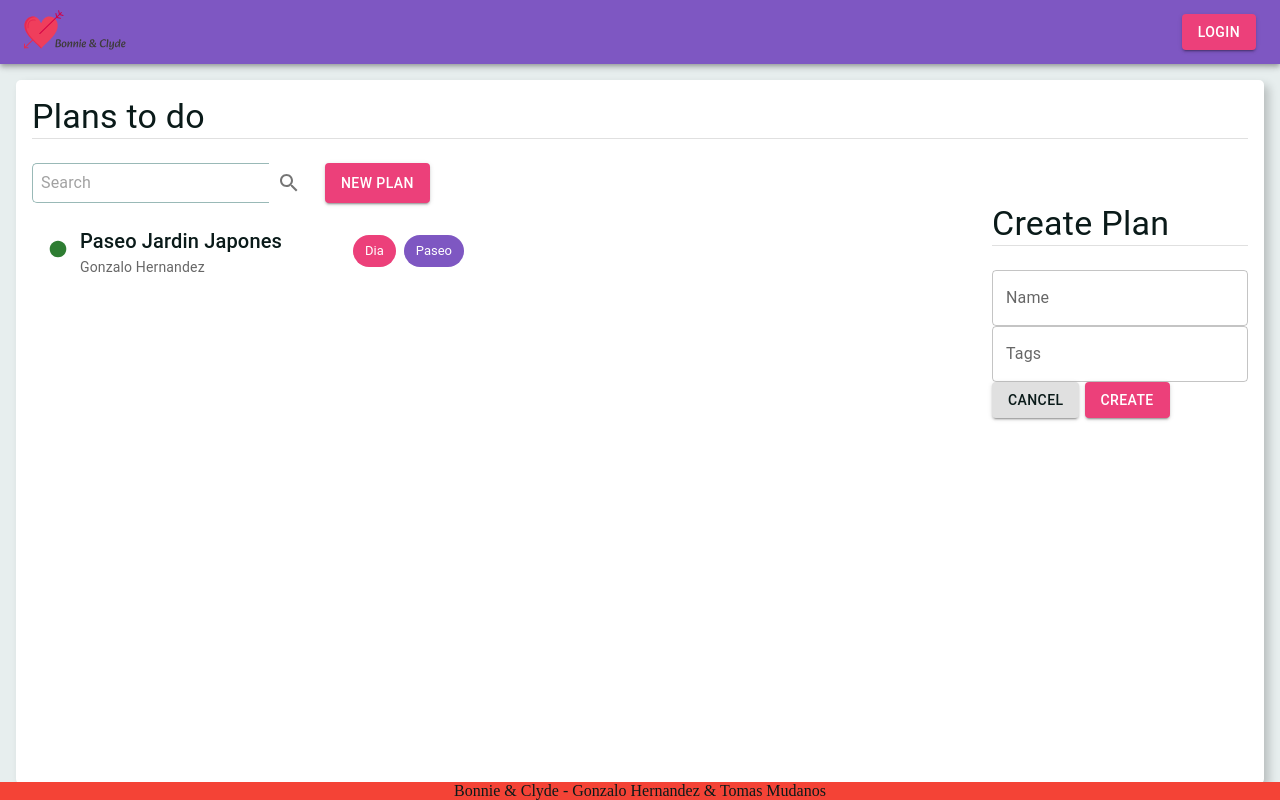
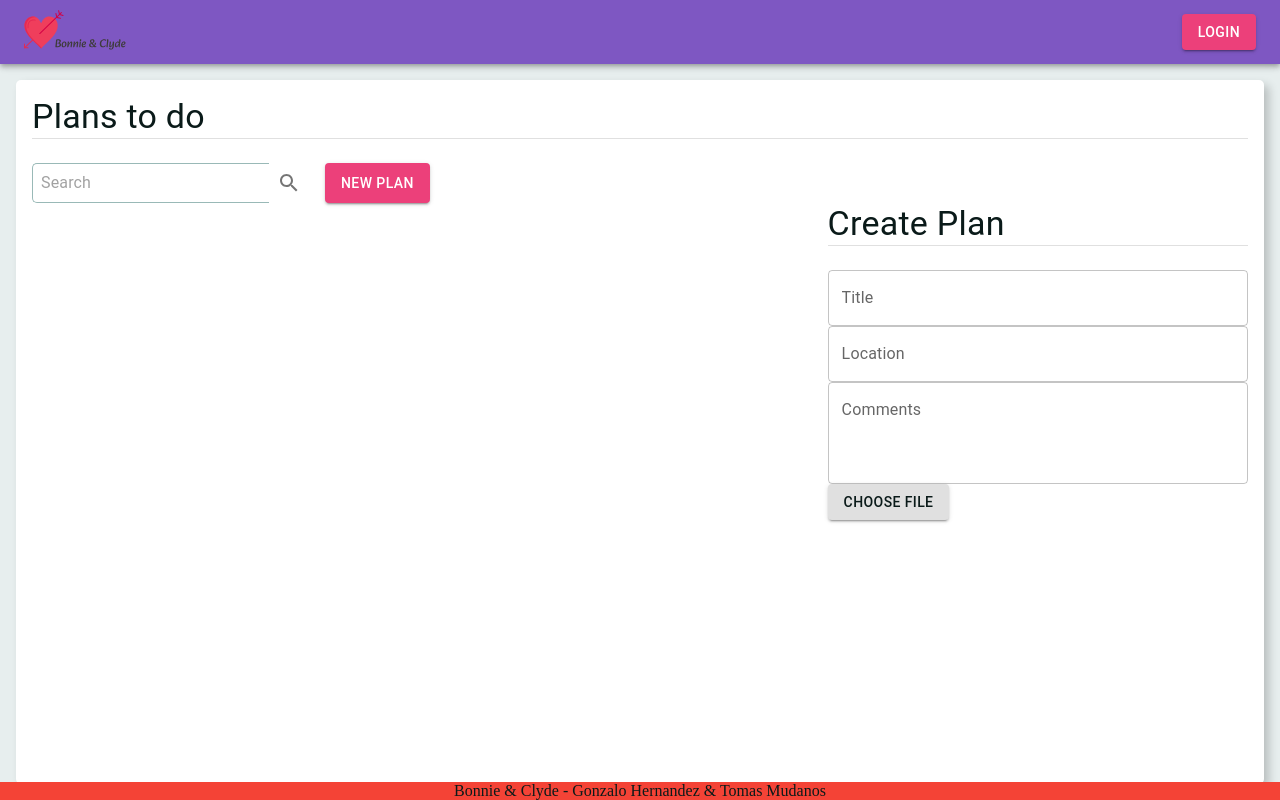
Before and after one commit to gonza0086/bonnie-clyde-frontend, a Next.js app: page /plans in a window 1280 px wide. Both pictures are taken after a click on the button "NEW PLAN". Built offline with nearby package versions, Linux system fonts and the light colour scheme.

Commit message:
File uploader

```diff
--- /dev/null
+++ b/src/components/FileInput.jsx
@@ -0,0 +1,13 @@
+// Mui
+import { Button } from '@mui/material';
+
+export default function FileInput() {
+    return (
+        <div>
+            <input id='image-upload' onInput={value => console.log(value)} multiple type='file' accept='image/*' hidden />
+            <Button type='submit' variant='contained' color='cancel'>
+                <label htmlFor='image-upload'>Choose File</label>
+            </Button>
+        </div>
+    );
+}
--- a/src/components/Input.jsx
+++ b/src/components/Input.jsx
@@ -10,7 +10,7 @@ import { TextField } from '@mui/material';
 // Styles
 import styles from '../styles/Input.module.css';
 
-export default function Input({ id, required, updateValue, type = 'text', style, inputProps, showPassword }) {
+export default function Input({ id, required, updateValue, type = 'text', style, inputProps, showPassword, multiline, children }) {
     const [inputValue, setInputValue] = useState('');
     const [errorMessage, setErrorMessage] = useState('');
     const [isInitialState, setIsInitialState] = useState(true);
@@ -41,6 +41,8 @@ export default function Input({ id, required, updateValue, type = 'text', style,
             value={inputValue}
             required={required}
             style={style}
+            multiline={multiline}
+            rows={3}
             onChange={handleChange}
             className={styles.input}
             type={showPassword ? 'text' : type}
@@ -52,6 +54,8 @@ export default function Input({ id, required, updateValue, type = 'text', style,
                 onBlur: handleBlur,
             }}
             InputProps={inputProps}
-        />
+        >
+            {children}
+        </TextField>
     );
 }
--- a/src/components/index.js
+++ b/src/components/index.js
@@ -5,3 +5,4 @@ export { default as PasswordInput } from './PasswordInput';
 export { default as Searchbar } from './Searchbar';
 export { default as Summary } from './Summary';
 export { default as Profile } from './Profile';
+export { default as FileInput } from './FileInput';
--- a/src/pages/plans/index.jsx
+++ b/src/pages/plans/index.jsx
@@ -1,30 +1,19 @@
 // Components
-import { Form, Input, Searchbar, Title } from '@/components';
+import { FileInput, Form, Input, Searchbar, Title } from '@/components';
 import { Plan, PlanSummary } from './components/barrels';
 
 // Hooks
 import { useState } from 'react';
 
 // Mui
-import { Button, List, Stack } from '@mui/material';
+import { Box, Button, Chip, FormControl, InputLabel, List, MenuItem, OutlinedInput, Select, Stack } from '@mui/material';
 
 // Fake API
-const testPlan = [
-    {
-        id: 0,
-        name: 'Paseo Jardin Japones',
-        createdBy: 'Gonzalo Hernandez',
-        color: 'success',
-        status: 'Done',
-        tags: [
-            { label: 'Dia', color: 'secondary' },
-            { label: 'Paseo', color: 'primary' },
-        ],
-    },
-];
+const TAGS = ['Dia', 'Noche', 'Restaurant', 'Cine', 'Outdoor', 'Indoor'];
 
 export default function Plans() {
     const [plan, setPlan] = useState({});
+    const [plans, setPlans] = useState([]);
     const [showPlan, setShowPlan] = useState(false);
     const [showCreatePlan, setShowCreatePlan] = useState(false);
 
@@ -69,7 +58,7 @@ export default function Plans() {
 
             <Stack direction='row' gap={64}>
                 <List sx={{ width: '40%' }}>
-                    {testPlan.map(plan => (
+                    {plans.map(plan => (
                         <PlanSummary key={plan.id} plan={plan} onClick={handleSummaryClick}></PlanSummary>
                     ))}
                 </List>
@@ -78,10 +67,12 @@ export default function Plans() {
                 {showCreatePlan && (
                     <div>
                         <Title variant='title'>Create Plan</Title>
-                        <Form button='Create' cancel onCancel={handleCloseForm} onSubmit={handleNewSubmit}>
-                            <Input id='name' />
-                            <Input id='tags' />
-                        </Form>
+                        <form>
+                            <Input id='title' />
+                            <Input id='location' />
+                            <Input id='comments' multiline />
+                            <FileInput />
+                        </form>
                     </div>
                 )}
             </Stack>
```
